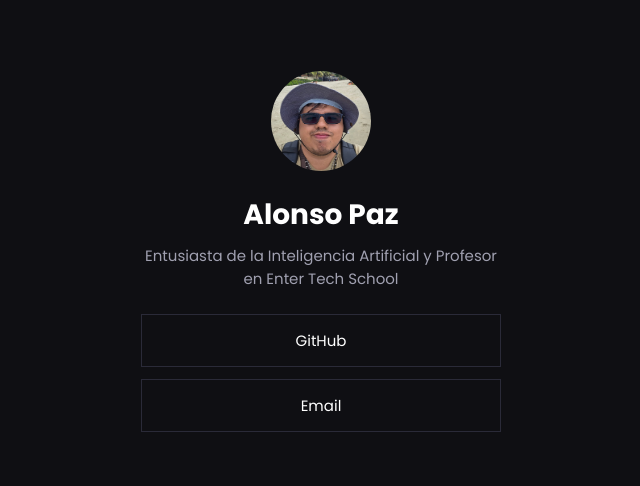
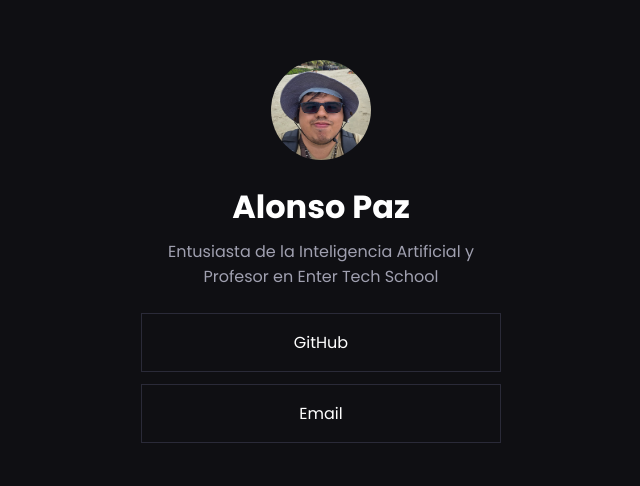
Before and after one commit to alonsodev17/myLinks2, a plain HTML site: page index.html in a window 1280 px wide. Shown: the part 149-635 px from the top of the page, without its empty margins (319-959 px from the left). Drawn offline with Linux system fonts and the light colour scheme.

Commit message:
cambios responsivos de fuentes y mobile first

```diff
--- a/styles.css
+++ b/styles.css
@@ -36,13 +36,13 @@ body {
 
 /* --- NOMBRE --- */
 .name {
-  font-size: 28px;
+  font-size: 1rem;
   margin-top: 16px;
 }
 
 /* --- BIO --- */
 .bio {
-  font-size: 15px;
+  font-size: 0.8rem;
   color: #a0a0b0;
   margin-top: 8px;
 }
@@ -55,10 +55,37 @@ body {
 /* --- CADA ENLACE --- */
 .link {
   display: block;
-  padding: 14px;
+  padding: 0.8rem;
   margin-top: 12px;
   border: 1px solid #2a2a38;
   color: #ffffff;
   text-decoration: none;
-  font-size: 15px;
+  font-size: 0.8rem;
 }
+
+
+
+
+
+@media (min-width: 768px) {
+  .name{
+  font-size: 2rem;
+  }
+  .bio{
+    font-size: 1rem;
+  }
+  .link{
+    font-size: 1rem;
+    padding: 1rem;
+  }
+  .link:hover{
+background-color: #2a2a38;
+}
+}
+
+
+@media (min-width: 2400px){
+  .name{
+    font-size: 4rem;
+  }
+}
```
